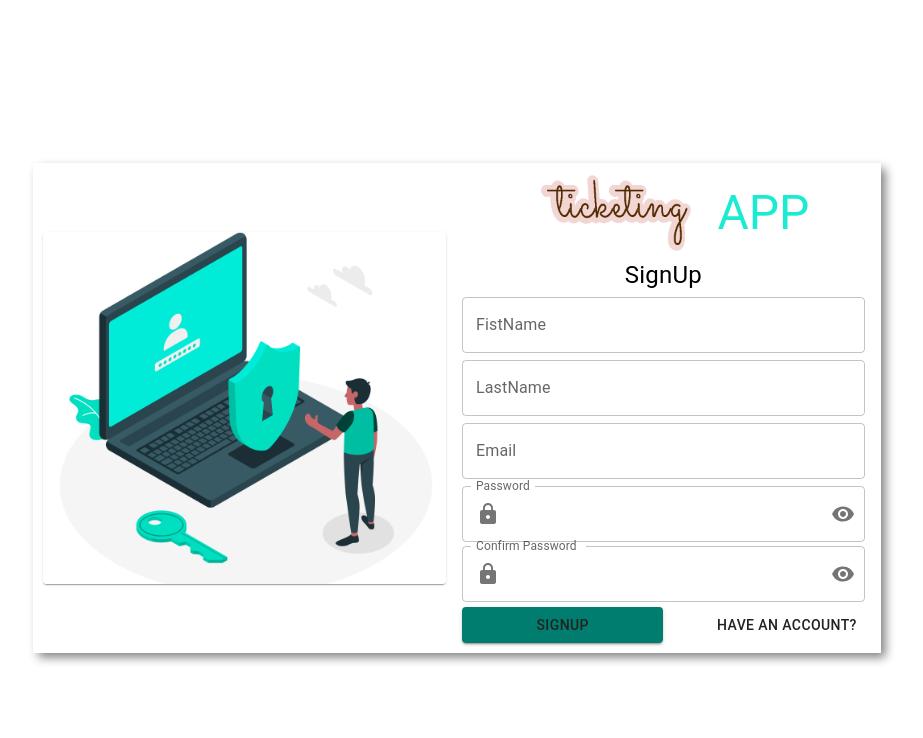
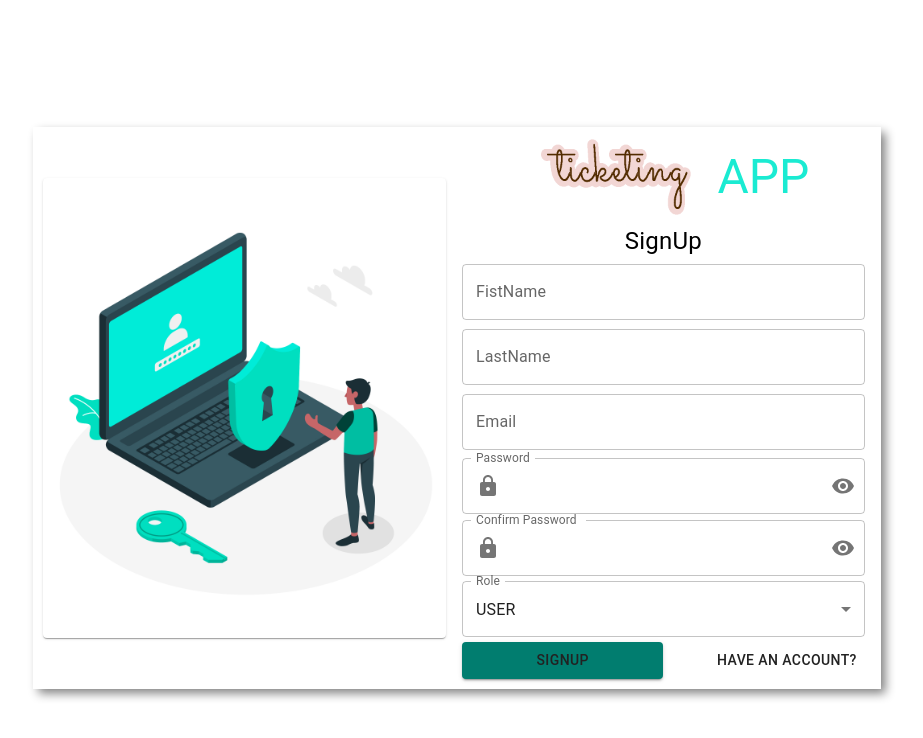
Before and after one commit to latiiLA/ticketing_system, a React (Vite) app: page /signup in a window 1280 px wide. Shown: the top 738 px of the page, without its empty margins (183-1106 px from the left). Built offline with nearby package versions, Linux system fonts and the light colour scheme.

Commit message:
backend linkage is added

```diff
--- a/src/Pages/SignUp.jsx
+++ b/src/Pages/SignUp.jsx
@@ -1,4 +1,4 @@
-import React, { useState } from "react";
+import React from "react";
 
 import left_image2 from "../assets/signup.jpg";
 import ticketing_app from "../assets/ticketing_app.gif";
@@ -10,7 +10,6 @@ import {
   Button,
   InputLabel,
   FormControl,
-  FilledInput,
   InputAdornment,
   IconButton,
   Stack,
@@ -20,6 +19,8 @@ import {
   useMediaQuery,
   Avatar,
   OutlinedInput,
+  Select,
+  MenuItem,
 } from "@mui/material";
 
 import Visibility from "@mui/icons-material/Visibility";
@@ -28,6 +29,8 @@ import { makeStyles } from "@mui/styles";
 import * as Yup from "yup";
 import { ErrorMessage, Field, Form, Formik } from "formik";
 import { Lock } from "@mui/icons-material";
+import axios from "axios";
+import toast from "react-hot-toast";
 
 const useStyles = makeStyles({
   all: {
@@ -66,9 +69,6 @@ const SignUp = () => {
 
   const [showPassword, setShowPassword] = React.useState(false);
   const [showPassword2, setShowPassword2] = React.useState(false);
-  const [email, setEmail] = useState("");
-  const [password, setPassword] = useState("");
-  const [confirmPassword, setconfirmPassword] = useState("");
 
   const handleClickShowPassword = () => setShowPassword((show) => !show);
 
@@ -88,6 +88,7 @@ const SignUp = () => {
     email: "",
     password: "",
     confirmPassword: "",
+    role: "USER",
   };
 
   const FORM_VALIDATION = Yup.object().shape({
@@ -106,56 +107,59 @@ const SignUp = () => {
     confirmPassword: Yup.string()
       .oneOf([Yup.ref("password"), null], "Passwords must match")
       .required("Confirm Password is required"),
+    role: Yup.string().required("Role is required"),
   });
 
-  const handleSubmit = async (e) => {
-    e.preventDefault();
-    // if (
-    //   Boolean(firstName) &&
-    //   Boolean(lastName) &&
-    //   Boolean(email) &&
-    //   Boolean(password) &&
-    //   Boolean(confirmPassword) &&
-    //   password.length > 7 &&
-    //   password === confirmPassword
-    // ) {
-    //   console.log(
-    //     firstName,
-    //     lastName,
-    //     email,
-    //     password,
-    //     confirmPassword,
-    //     password.length
-    //   );
-    //   try {
-    //     const response = await axios.post(
-    //       "http://localhost:4000/auth/createUser",
-    //       {
-    //         firstName,
-    //         lastName,
-    //         email,
-    //         password,
-    //         confirmPassword,
-    //       }
-    //     );
-    //     console.log("New user is created:", response.data);
-    //     alert("New user is created");
-    //     setfirstName("");
-    //     setlastName("");
-    //     setEmail("");
-    //     setPassword("");
-    //     setconfirmPassword("");
-    //     navigate("/login");
-    //     // You can redirect the user to the newly created post or update the post list
-    //   } catch (error) {
-    //     console.error("Error creating a user:", error);
-    //     alert("Error creating a user");
+  const handleSubmit = async (data, { resetForm }) => {
+    // const token = localStorage.getItem("token");
+    // if (!token) {
+    //     toast.error("User is not authenticated");
     //   }
-    // } else {
-    //   console.log("Error, invalid signup data ");
-    //   alert("Error, invalid signup data");
+    //   navigate("/home");
+    //   return;
     // }
+    try {
+      const apiUrl = import.meta.env.VITE_APP_API_URL;
+      console.log("apiUrl", apiUrl);
+      const response = await axios.post(
+        `${apiUrl}/signup`,
+        {
+          firstName: data.firstName,
+          lastName: data.lastName,
+          email: data.email,
+          role: data.role,
+          password: data.password,
+          confirmPassword: data.confirmPassword,
+        }
+        // {
+        //   headers: {
+        //     Authorization: `Bearer ${token}`,
+        //   },
+        //   withCredentials: true,
+        // }
+      );
+      // console.log("New user is created:", response.data);
+      resetForm();
+      toast.success(response.data.message);
+    } catch (error) {
+      // console.error("Error creating a user:", error);
+      if (
+        error.response &&
+        error.response.data &&
+        error.response.data.message
+      ) {
+        toast.error(error.response.data.message);
+      } else {
+        // console.error("Error adding an user:", error);
+        toast.error(error.message);
+      }
+    }
   };
+
+  const role = [
+    { value: "USER", label: "USER" },
+    { value: "ADMIN", label: "ADMIN" },
+  ];
 
   return (
     <Box
@@ -384,7 +388,7 @@ const SignUp = () => {
             <Card
               sx={{
                 width: "50%",
-                height: "75%",
+                height: "85%",
                 display: "flex",
                 flexDirection: "column !important",
                 justifyContent: "center",
@@ -408,7 +412,7 @@ const SignUp = () => {
               >
                 {({ errors, touched }) => (
                   <Form className={classes.form}>
-                    <Stack gap={0.5}>
+                    <Stack gap={0.7}>
                       <Box
                         sx={{
                           display: "flex",
@@ -559,6 +563,30 @@ const SignUp = () => {
                           }}
                         />
                       </FormControl>
+                      <FormControl
+                        variant="outlined"
+                        fullWidth
+                        error={touched.role && !!errors.role}
+                      >
+                        <InputLabel id="role-label">Role</InputLabel>
+                        <Field
+                          as={Select}
+                          name="role"
+                          labelId="role-label"
+                          label="Role"
+                        >
+                          {role.map((option) => (
+                            <MenuItem key={option.value} value={option.value}>
+                              {option.label}
+                            </MenuItem>
+                          ))}
+                        </Field>
+                        <ErrorMessage
+                          name="role"
+                          component="div"
+                          style={{ color: "red" }}
+                        />
+                      </FormControl>
                     </Stack>
                     <Stack
                       direction={"row"}
```
